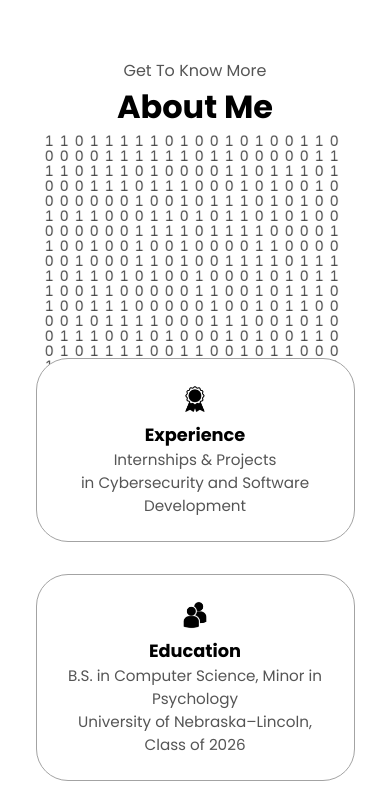
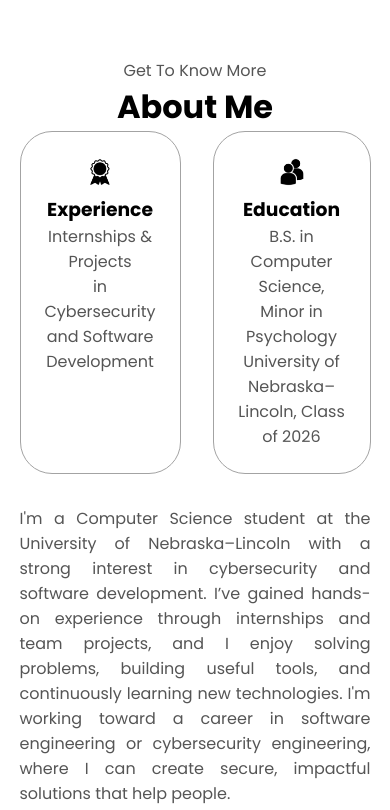
Before and after one commit to emirferzan/portfolio-html-css-js, a plain HTML site: page index.html in a window 390 px wide. Shown: the part 820-1630 px from the top of the page. Drawn offline with Linux system fonts and the light colour scheme.

Commit message:
just hide it idc anymore

```diff
--- a/mediaqueries.css
+++ b/mediaqueries.css
@@ -1,14 +1,6 @@
-@media (max-width: 600px) {
-    #binary-canvas {
-      width: 90vw;
-      height: 90vw;
-      max-width: 300px;
-      max-height: 300px;
-    }
-
-    .about-detailes-container {
-      padding: 1rem;
-      font-size: 0.95rem;
+@media screen and (max-width: 600px) {
+    .section__pic-container {
+      display: none; /* Completely hides it */
     }
   }
 
--- a/style.css
+++ b/style.css
@@ -180,8 +180,9 @@ section {
     height: 400px;
     width: 400px;
     margin: auto 0;
+}
 
-}
+
 
 .section__text {
     align-self: center;
```
